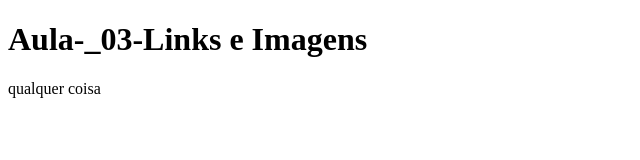
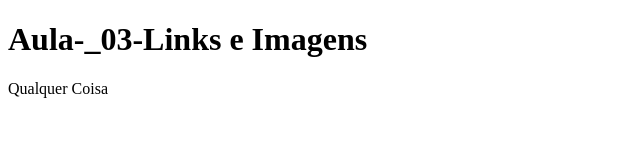
Before and after one commit to BryanOli17/Aulas_IW, a plain HTML site: page Aulas_IW/aula_03/index.html in a window 1280 px wide. Shown: the full height of the page, 0-640 px from the left. Drawn offline with Linux system fonts and the light colour scheme.

```diff
--- a/Aulas_IW/aula_03/index.html
+++ b/Aulas_IW/aula_03/index.html
@@ -8,6 +8,6 @@
 </head>
 <body>
     <h1>Aula-_03-Links e Imagens</h1>
-    <p>qualquer coisa</p>
+    <p>Qualquer Coisa </p>
 </body>
 </html>
```
